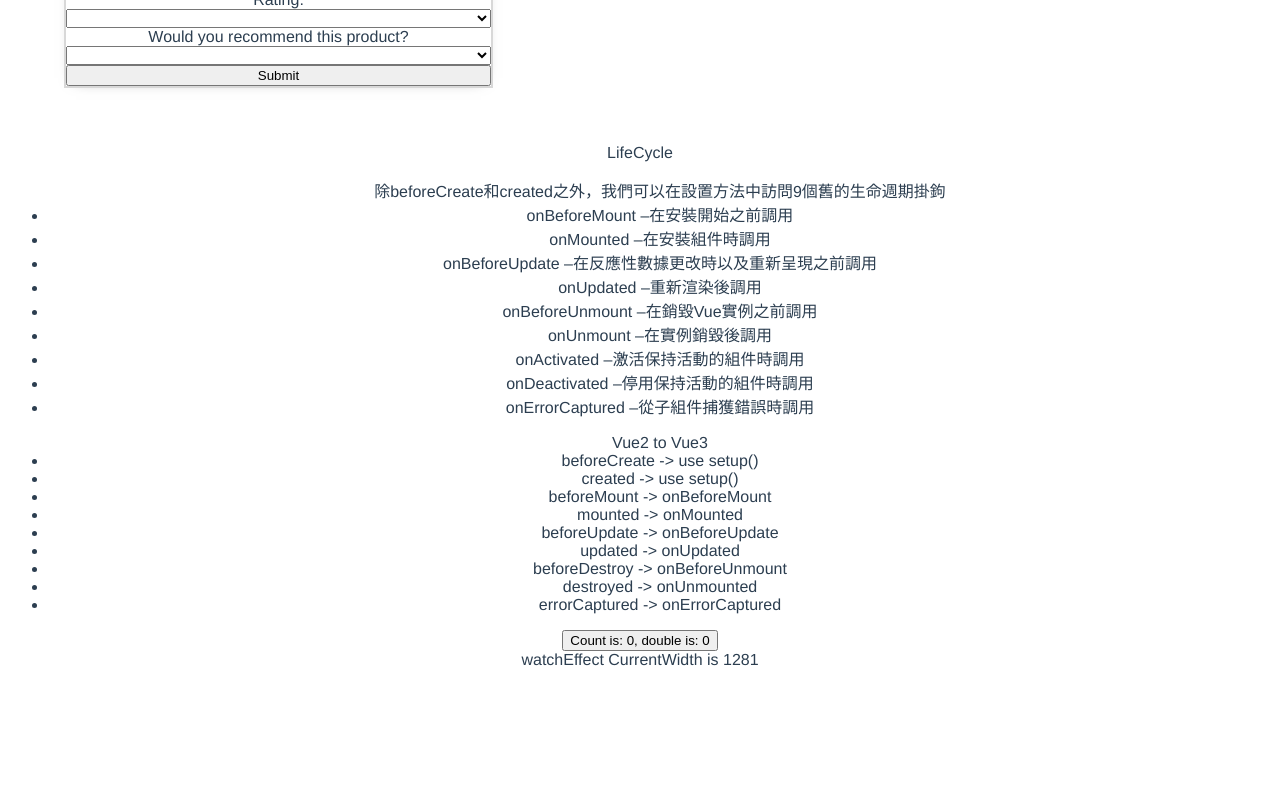
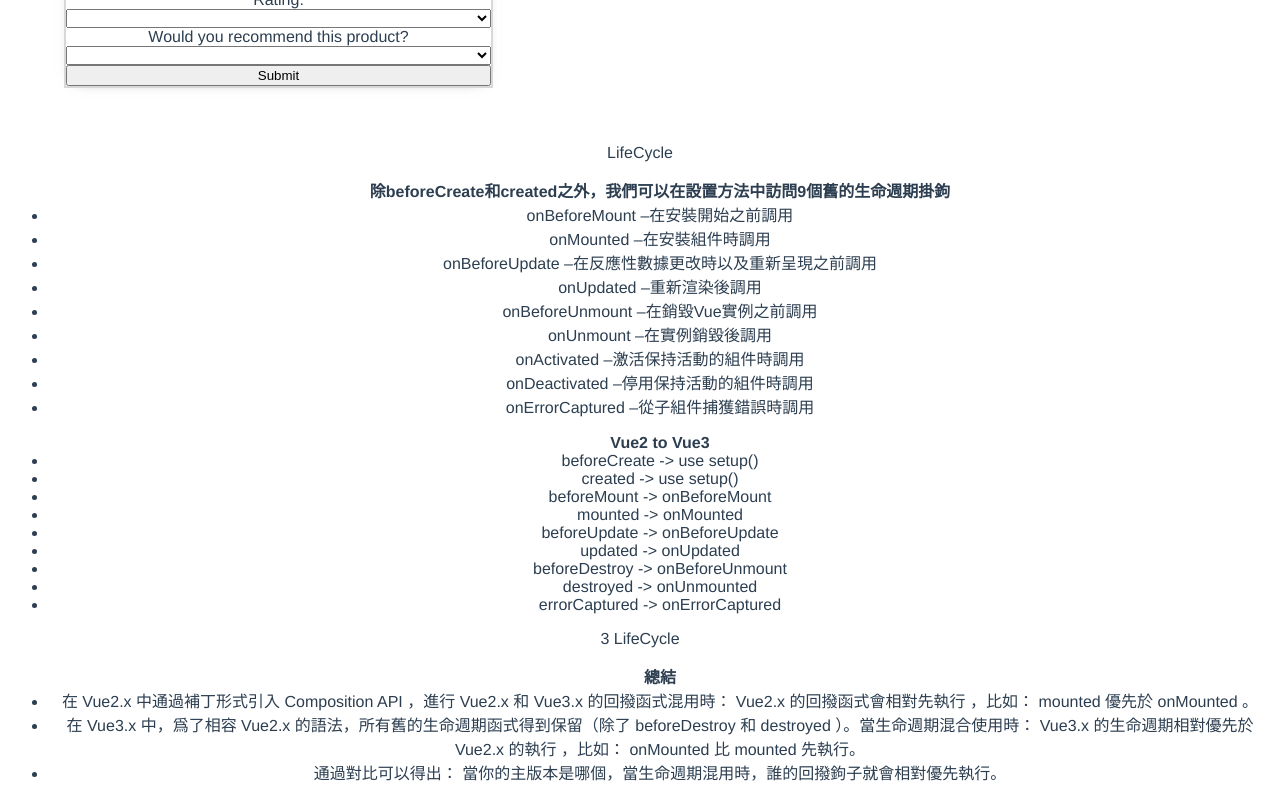
Before and after one commit to wu-medoc/vue3, a Vue app: page /LifeCycle in a window 1280 px wide. Shown: the part 693-1493 px from the top of the page. Before the commit the page ends 1370 px from the top, so only its background shows below. Built offline with nearby package versions, Linux system fonts and the light colour scheme.

Commit message:
lifecycle

```diff
--- a/src/LifeCycle.vue
+++ b/src/LifeCycle.vue
@@ -1,6 +1,6 @@
 <template>
     <ul class="square">
-      除beforeCreate和created之外，我們可以在設置方法中訪問9個舊的生命週期掛鉤
+      <strong>除beforeCreate和created之外，我們可以在設置方法中訪問9個舊的生命週期掛鉤</strong>
       <li>onBeforeMount –在安裝開始之前調用</li>
       <li>onMounted –在安裝組件時調用</li>
       <li>onBeforeUpdate –在反應性數據更改時以及重新呈現之前調用</li>
@@ -12,7 +12,7 @@
       <li>onErrorCaptured –從子組件捕獲錯誤時調用</li>
     </ul>
     <ul class="square">
-      Vue2 to Vue3
+      <strong>Vue2 to Vue3</strong>
       <li>beforeCreate -> use setup()</li>
       <li>created -> use setup()</li>
       <li>beforeMount -> onBeforeMount</li>
@@ -24,98 +24,67 @@
       <li>errorCaptured -> onErrorCaptured</li>
     </ul>
     <div id="lifeHook">
-        <button @click="increment">
+        <!-- <button @click="increment">
           Count is: {{ state.count }}, double is: {{ state.double }}
         </button>
-        <div v-bind="increment">watchEffect CurrentWidth is {{ state.currentWidth }}</div>
+        <div v-bind="increment">watchEffect CurrentWidth is {{ state.currentWidth }}</div> -->
         <!-- <div v-html="CurrentWidth"></div> -->
+        {{ id }}
+        {{ name }}
     </div>
+
+    <ul class="square">
+      <strong>總結</strong>
+      <li>在 Vue2.x 中通過補丁形式引入 Composition API ，進行 Vue2.x 和 Vue3.x 的回撥函式混用時： Vue2.x 的回撥函式會相對先執行 ，比如： mounted 優先於 onMounted 。</li>
+      <li>在 Vue3.x 中，爲了相容 Vue2.x 的語法，所有舊的生命週期函式得到保留（除了 beforeDestroy 和 destroyed ）。當生命週期混合使用時： Vue3.x 的生命週期相對優先於 Vue2.x 的執行 ，比如： onMounted 比 mounted 先執行。 </li>
+      <li>通過對比可以得出： 當你的主版本是哪個，當生命週期混用時，誰的回撥鉤子就會相對優先執行。</li>
+    </ul>
 </template>
 
 <script>
-import { onBeforeMount, onMounted, onBeforeUpdate, onUpdated, onBeforeUnmount, onUnmounted, onActivated, onDeactivated,
-onErrorCaptured, onRenderTracked, onRenderTriggered, reactive, computed, watchEffect } from 'vue'
+import { ref, watchEffect, onBeforeMount, onMounted, onBeforeUpdate, onUpdated, onBeforeUnmount, onUnmounted,
+onRenderTracked, onRenderTriggered, onActivated, onDeactivated, onErrorCaptured } from 'vue';
 
 export default {
   name: 'LifeCycle',
   setup() {
-    var y = 0
-    const state = reactive({
-      count: 0,
-      double: computed(() => state.count * 2),
-      currentWidth: window.innerWidth
-    })
-    watchEffect(() => {
-      // ...
-      console.log('watchEffect: '+ state.currentWidth++)
-    })
-
-    const resizeListener = () => {
-      setTimeout(() => {
-        console.log('resizeListener: '+ (y+=1))
-      }, 2000)
-    }
+    const id = ref(1)
+    console.log('setup')
+    watchEffect(() => { console.log('watchEffect') })
+    onBeforeMount(() => { console.log('onBeforeMount') })
+    onMounted(() => { console.log('onMounted') })
+    onBeforeUpdate(() => { console.log('onBeforeUpdate') })
+    onUpdated(() => { console.log('onUpdated') })
+    onBeforeUnmount(() => { console.log('onBeforeUnmount') })
+    onUnmounted(() => { console.log('onUnmounted') })
+    onActivated(() => { console.log('onActivated') })
+    onDeactivated(() => { console.log('onDeactivated') })
+    onErrorCaptured(() => { console.log('onErrorCaptured') })
     onRenderTracked(({ key, target, type }) => {
-      console.log('onRenderTracked: '+ (y+=1))
+      console.log('onRenderTracked')
       console.log({ key, target, type })
     })
     onRenderTriggered((e) => {
-      // 檢查哪個依賴項導致組件重新呈現
-      console.log('onRenderTriggered: '+ (y+=1))
+      console.log('onRenderTriggered')
       console.log(Object.values(e))
     })
-    onBeforeMount(() => {
-      // ...
-      console.log('onBeforeMount: '+ (y+=1))
-    })
-    onMounted(() => {
-      // 已安裝
-      window.addEventListener('resize', resizeListener);
-      console.log('onMounted: '+ (y+=1))
-    })
-    onBeforeUpdate(() => {
-      // ...
-      console.log('onBeforeUpdate: '+ (y+=1))
-    })
-    onUpdated(() => {
-      // 更新
-      console.log('onUpdated: '+ (y+=1))
-    })
-    onBeforeUnmount(() => {
-      // beforeDestroy ->使用onBeforeUnmount
-      window.removeEventListener('resize', resizeListener);
-      console.log('onBeforeUnmount: '+ (y+=1))
-    })
-    onUnmounted(() => {
-      // 銷毀 destroyed ->使用onUnmounted
-      console.log('onUnmounted: '+ (y+=1))
-    })
-    onActivated(() => {
-      // ...
-      console.log('onActivated: '+ (y+=1))
-    })
-    onDeactivated(() => {
-      // ...
-      console.log('onDeactivated: '+ (y+=1))
-    })
-    onErrorCaptured(() => {
-      // errorCaptured ->使用onErrorCaptured
-      console.log('onErrorCaptured: '+ (y+=1))
-    })
-
-    function increment() {
-      state.count++
-      state.currentWidth = window.innerWidth
-    }
-    return {
-      state,
-      increment
-    }
+    setTimeout(() => { id.value = 2; }, 2000)
+    return { id }
   },
-  // methods: {
-  //   addClick() {
-  //     this.conunt +=1
-  //   }
-  // }
+  data() {
+    console.log('data')
+    return { name: 'LifeCycle' }
+  },
+  beforeCreate() { console.log('beforeCreate') },
+  created() { console.log('created') },
+  beforeMount() { console.log('beforeMount') },
+  mounted() {
+    console.log('mounted')
+    setTimeout(() => { this.id = 3; }, 4000)
+  },
+  beforeUpdate() { console.log('beforeUpdate') },
+  updated() { console.log('updated') },
+  beforeUnmount() { console.log('beforeUnmount') },
+  unmounted() { console.log('unmounted') }
 }
 </script>
```
Also changed, not shown: src/assets/images/lifeCycle-Hooks.svg (added).
